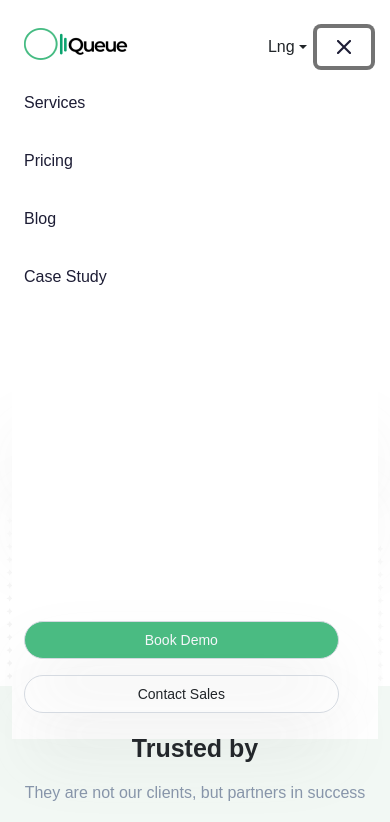
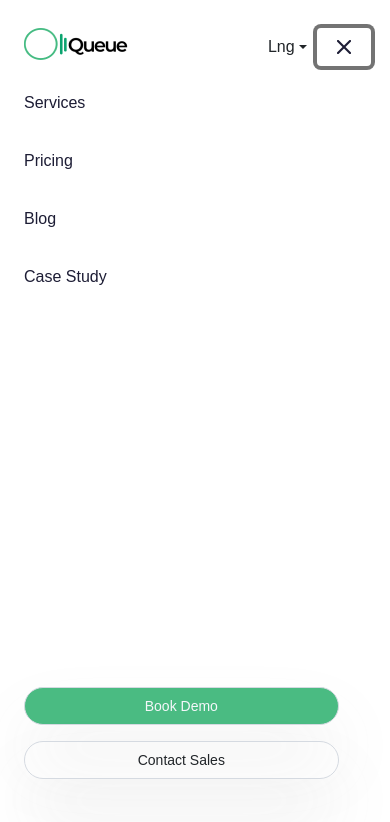
Before and after one commit to salmaadel2000/Queue, a website: page index.html in a window 390 px wide. Both pictures are taken after a click on the button 343 px from the left and 47 px from the top of the page. Shown: the top 822 px of the page. Drawn offline with nearby package versions, Linux system fonts and the light colour scheme; a web font is replaced by a local one.

Commit message:
salma-push-nav-height

```diff
--- a/navbar/navbar.html
+++ b/navbar/navbar.html
@@ -1,4 +1,4 @@
-<div class="container">
+<div class="container container-nav-main">
   <!-- Main container for the navbar -->
   <nav class="navbar navbar-expand-lg navbar-light bg-body-tertiary">
     <!-- Bootstrap navbar with light background and expanded on large screens -->
@@ -19,6 +19,7 @@
           <!-- Button to toggle the navbar on small screens -->
         </button>
         <div class="collapse navbar-collapse" id="navbarSupportedContent">
+          <div class="main-height">
           <!-- Collapsible content for navbar links -->
           <ul class="navbar-nav me-auto mb-2 mb-lg-0">
             <!-- Unordered list for navigation links aligned to the left -->
@@ -49,6 +50,7 @@
               <p>Contact Sales</p>
               <!-- "Contact Sales" button inside a span -->
             </span>
+          </div>
           </div>
         </div>
         <div class="btns">
--- a/sass/footer/_footer.scss
+++ b/sass/footer/_footer.scss
@@ -74,7 +74,7 @@
 
     li {
       display: inline;
-      margin-inline-end: 30px;
+      margin-inline-end: 17px;
 
       a {
         color: #fff;
--- a/sass/navbar/_navbar.scss
+++ b/sass/navbar/_navbar.scss
@@ -86,11 +86,13 @@
         transition: background-color 0.3s ease; // Smooth transition effect on underline visibility
       }
 
-      &.active, &:focus {
+      &.active,
+      &:focus {
         color: $main-color; // Changing color when nav link is active or focused
       }
 
-      &.active:after, &:focus:after {
+      &.active:after,
+      &:focus:after {
         background-color: $main-color; // Making the underline visible when active or focused
       }
     }
@@ -117,10 +119,16 @@
 }
 
 @media (max-width: 990px) {
-  .container {
+  .container-nav-main {
     max-width: 100%; // Ensuring full width on smaller screens
+    &.expanded-nav {
+      height: 100vh; // Set the height to 100vh when the expanded-nav class is added
+      overflow: hidden; // Disable scrolling
+    }
+    .navbar {
+      align-items: self-start;
+      height: 100%;
 
-    .navbar {
       .navbar-toggler {
         order: 3; // Reordering the toggle button
         border: none; // Removing border from the toggler button
@@ -134,6 +142,7 @@
           span {
             background-image: none; // Removing background image from the span inside the toggler
           }
+
         }
 
         &[aria-expanded="false"] {
@@ -145,6 +154,7 @@
             background-image: none; // Removing background image from the span inside the toggler
           }
         }
+
       }
 
       .navbar-nav {
@@ -159,6 +169,8 @@
       }
 
       .container-fluid {
+        height: 100%;
+        justify-content: flex-start;
         margin: 20px 0px; // Adding vertical margin to the container
         position: relative;
         align-items: flex-start; // Aligning items to the start of the container
@@ -166,7 +178,9 @@
       }
 
       .sec {
-        justify-content: flex-start; // Aligning secondary content to the start
+        justify-content: space-between; // Aligning secondary content to the start
+        height: 90%;
+        align-items: flex-start;
 
         ul {
           width: 100%; // Full width for the unordered list
@@ -203,9 +217,18 @@
         }
 
         .collapse {
+          height: 100%;
+          flex-basis: 100%;
+          flex-grow: 1;
+
+          .main-height {
+            height: 100%;
+            display: flex;
+            flex-direction: column;
+            justify-content: space-between;
+            align-items: flex-start;
             .new {
               display: block; // Showing `.new` section when collapsed
-            margin-top: 327px; // Adjusting top margin of `.new` section
               text-align: center; // Centering text inside `.new` section
               margin-bottom: 10px; // Adding bottom margin
               width: 100%; // Full width for `.new` section
@@ -232,3 +255,4 @@
       }
     }
   }
+}
--- a/scripts/navbar.js
+++ b/scripts/navbar.js
@@ -1,11 +1,14 @@
 function toggleScroll() {
     const body = document.body;
+    const containerNavMain = document.querySelector('.container-nav-main');
     const navbarToggler = document.querySelector('.navbar-toggler');
     const isExpanded = navbarToggler.getAttribute('aria-expanded') === 'true';
-
-    if (isExpanded) {
+    const maxWidth = window.matchMedia("(max-width: 990px)");
+    if (isExpanded && maxWidth.matches) {
+        containerNavMain.style.height = '100vh';
         body.style.overflow = 'hidden';
     } else {
+        containerNavMain.style.height = '';
         body.style.overflow = '';
     }
 }
```
Also changed, not shown: sass/style.css, 1 other file. Lines whose indentation alone changed are shown as unchanged.
